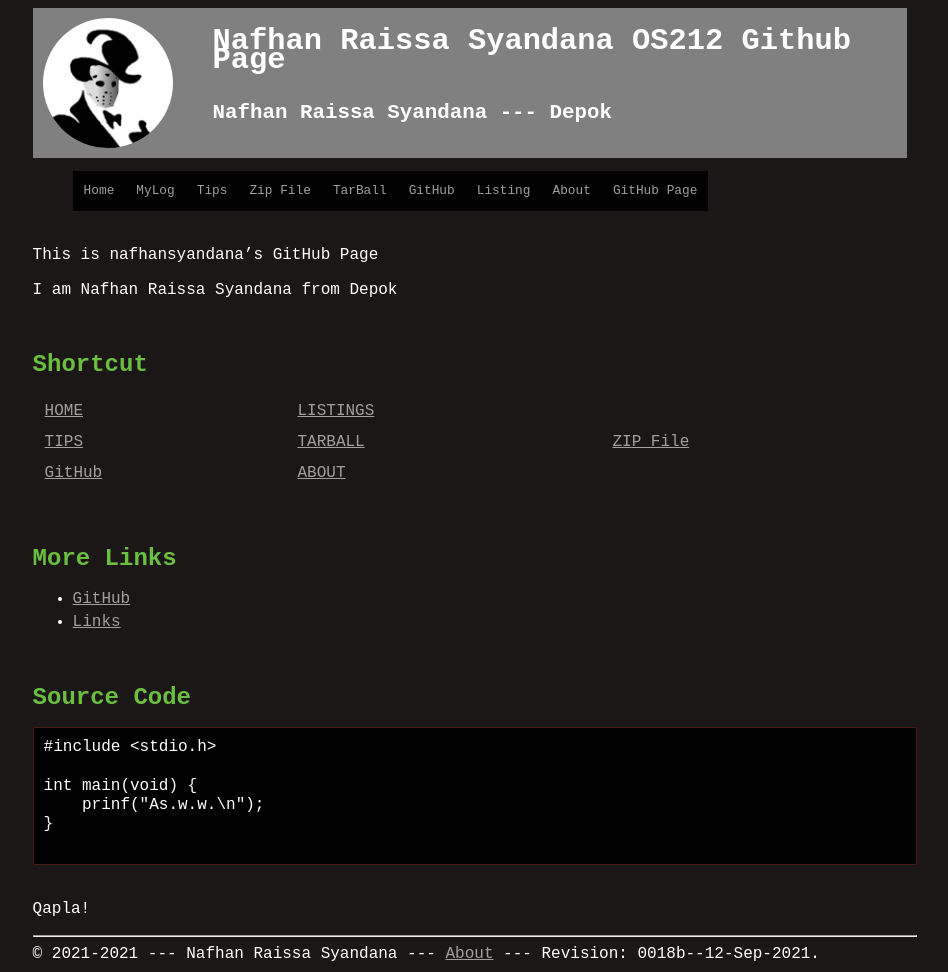
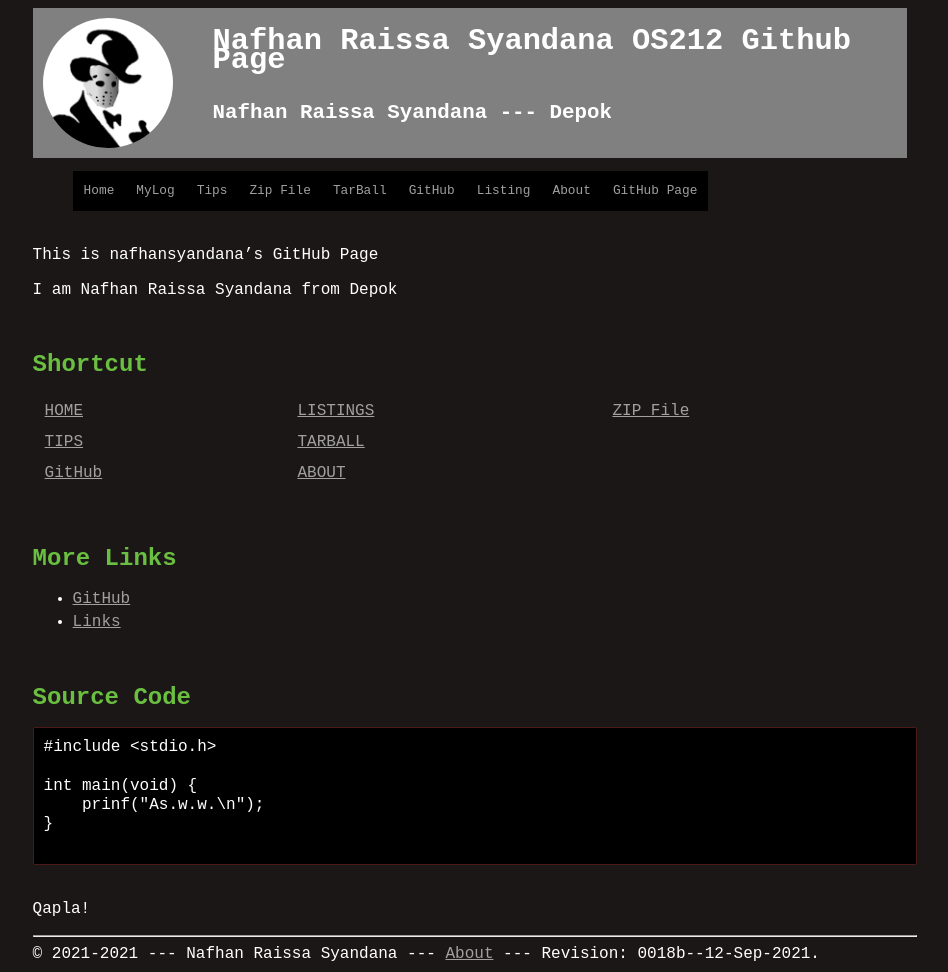
Before and after one commit to nafhansyandana/os212, a Jekyll site: the page built from index.md, in a window 1280 px wide. Shown: the whole page, without its empty margins (165-1113 px from the left). Built offline with Jekyll 4.4.1, drawn with Linux system fonts in a browser that asks for light colours.

```diff
--- a/index.md
+++ b/index.md
@@ -9,8 +9,8 @@ I am Nafhan Raissa Syandana from Depok
 <br>
 ## Shortcut
 
-| [HOME]({{ site.baseurl }}/) | [LISTINGS]({{ site.baseurl }}/000.html) |
-| [TIPS]({{ site.baseurl }}/TIPS/) | [TARBALL]({{ site.baseurl }}/template.tar.bz2) | [ZIP File]({{ site.baseurl }}/template.zip) |
+| [HOME]({{ site.baseurl }}/) | [LISTINGS]({{ site.baseurl }}/000.html) | [ZIP File]({{ site.baseurl }}/template.zip) |
+| [TIPS]({{ site.baseurl }}/TIPS/) | [TARBALL]({{ site.baseurl }}/template.tar.bz2) |
 | [GitHub]({{ site.urlgithub }}) | [ABOUT]({{ site.baseurl }}/ABOUT/) |
 
 <br>
```
